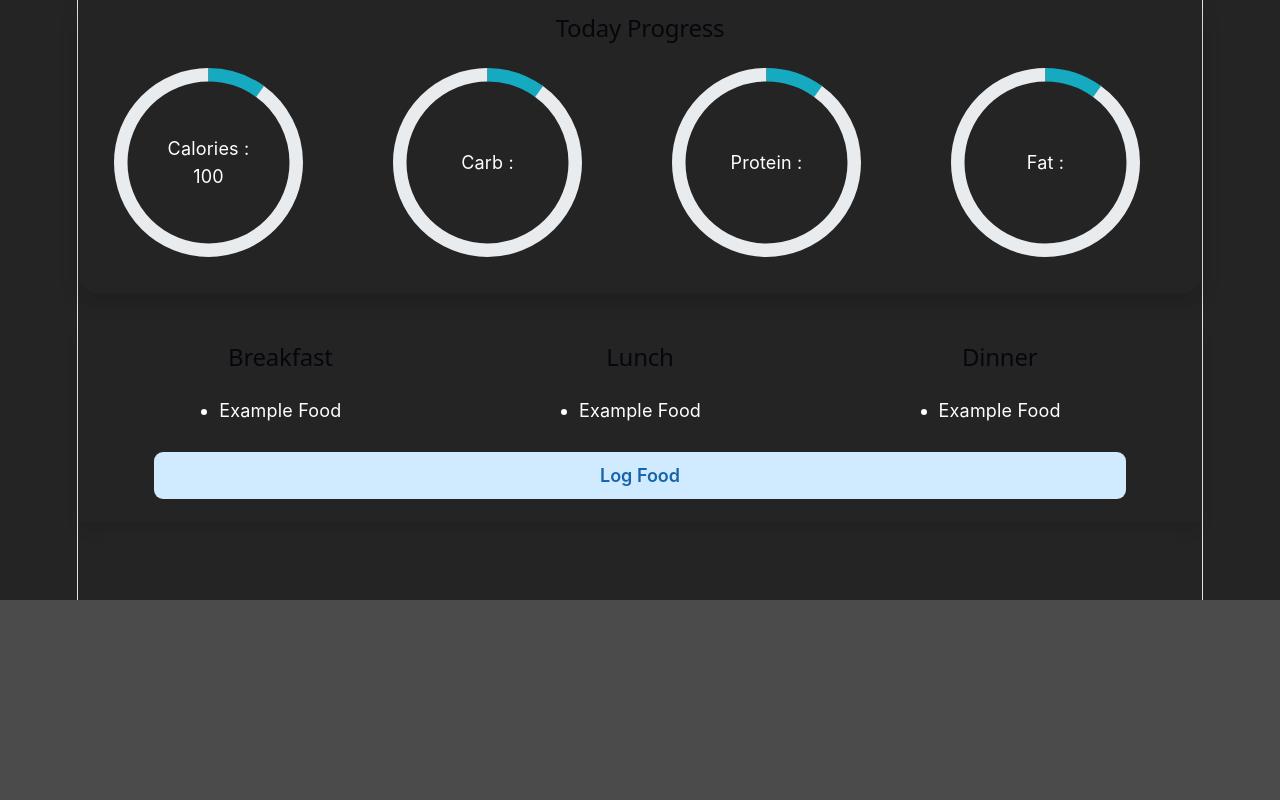
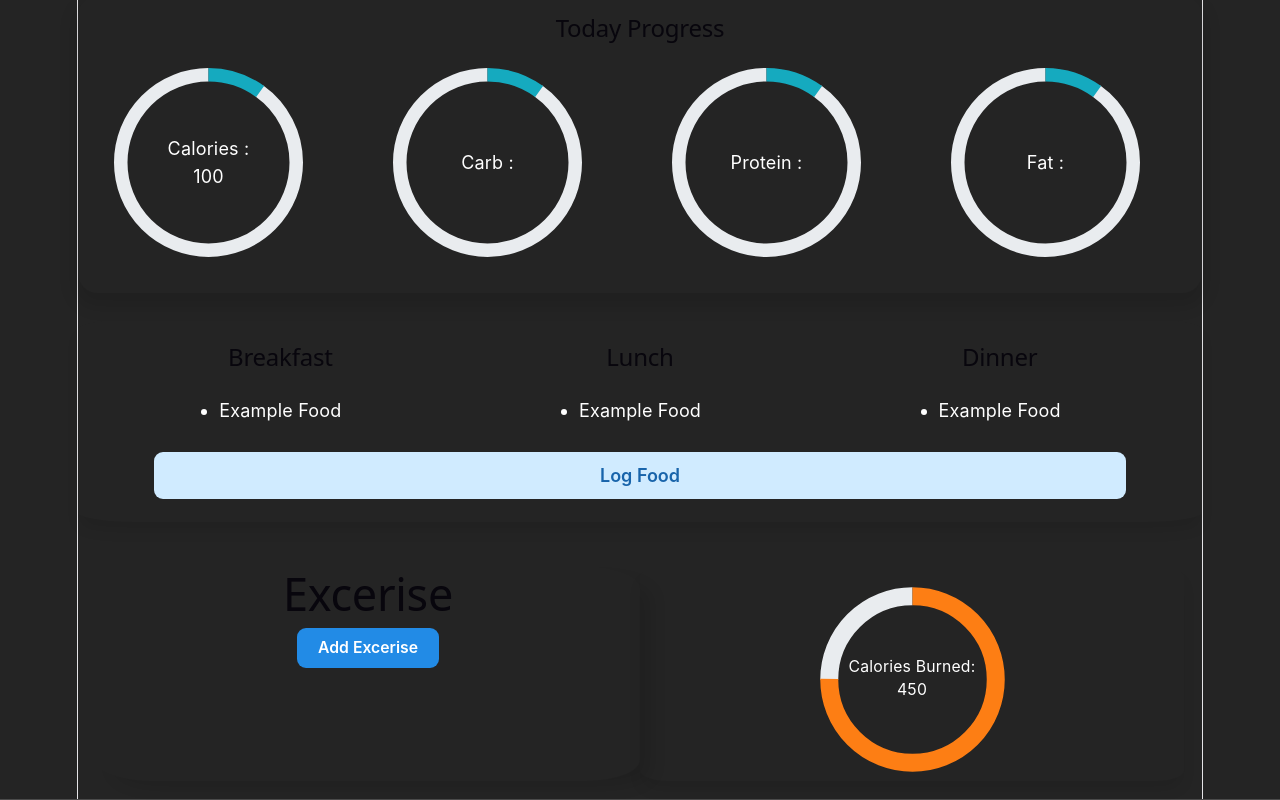
Before and after one commit to Neco-arch/Marcoapp, a React app in the folder frontend/: page / in a window 1280 px wide. Shown: the part 200-1000 px from the top of the page. Before the commit the page ends 800 px from the top, so only its background shows below. Built offline with nearby package versions, Linux system fonts and the light colour scheme; the HTML template or start-up script is replaced by a standard one.

Commit message:
feat : add excerise ui

```diff
--- a/frontend/src/App.css
+++ b/frontend/src/App.css
@@ -40,6 +40,7 @@ p {
 }
 
 .LogFood {
+    border-radius: 5%;
     display: flex;
     flex-wrap: wrap;
     justify-content: space-around;
@@ -70,3 +71,22 @@ p {
 dialog {
     padding: 1rem;
 }
+
+.Excerise_wrapper {
+    display: flex;
+    justify-content: space-between;
+    height: 250px;
+    padding: 1rem;
+}
+
+.Excerise {
+    flex-basis: 50%;
+}
+
+.Caloriesring {
+    display: flex;
+    justify-content: center;
+    flex-basis: 50%;
+    box-shadow: rgba(0, 0, 0, 0.1) 0 10px 15px -3px;
+    border-radius: 5%;
+}
--- a/frontend/src/App.jsx
+++ b/frontend/src/App.jsx
@@ -1,12 +1,14 @@
 import './App.css'
-import { useState } from 'react'
+
+// Components
 import Progressring from './components/Progress.jsx'
 import LogFood from './components/Logfood.jsx'
+import CaloriesUI from './components/Caloriescounting.jsx'
+import ExceriseUI from './components/Logexcerise.jsx'
 
 
 
 function App() {
-
   return (
     <>
     <div>
@@ -21,14 +23,13 @@ function App() {
       </div>
       </div>
         <LogFood></LogFood>
-        <div>
-
+        <div className='Excerise_wrapper'>
+          <ExceriseUI></ExceriseUI>
+          <CaloriesUI></CaloriesUI>
         </div>
     </div>
     </>
   )
-
-
 }
 
 export default App
--- a/frontend/src/components/Caloriescounting.jsx
+++ b/frontend/src/components/Caloriescounting.jsx
@@ -1,3 +1,22 @@
-export default function CaloriesRing() {
+import { RingProgress, Text } from '@mantine/core';
 
+export default function CaloriesUI() {
+  const calories = 450;
+  const goal = 600;
+  const percentage = Math.round((calories / goal) * 100);
+
+  return (
+    <div className='Caloriesring'>
+      <RingProgress
+        size={200}
+        thickness={16}
+        sections={[{ value: percentage, color: 'orange' }]}
+        label={
+          <Text size="sm" ta="center">
+            Calories Burned: {calories}
+          </Text>
+        }
+      />
+    </div>
+  );
 }
--- /dev/null
+++ b/frontend/src/components/Logexcerise.css
@@ -0,0 +1,4 @@
+.Excerise {
+    border-radius: 10%;
+    box-shadow: rgba(0, 0, 0, 0.1) 15px 10px 15px -3px;
+}
--- a/frontend/src/components/Logexcerise.jsx
+++ b/frontend/src/components/Logexcerise.jsx
@@ -1,3 +1,55 @@
+import './Logexcerise.css'
+import { useState } from 'react';
+import { Dialog, Group, Button, TextInput, Text, Select } from '@mantine/core';
+import { useDisclosure } from '@mantine/hooks';
+
+
 export default function ExceriseUI() {
+    const [opened, { toggle, close }] = useDisclosure(false);
 
+    const [Formdata , Setformdata] = useState({
+        'Exerisename' : null ,
+        'CaloriesBurn' : null
+    })
+
+    return (<>
+    <div className='Excerise'>
+        <h2 style={{fontSize : '2.5rem'}}>Excerise</h2>
+        <Button onClick={toggle}>Add Excerise</Button>
+    </div>
+
+    <Dialog
+    opened ={opened}
+    withBorder
+    withCloseButton
+    onClose={close}
+    size="lg"
+    style={{
+          position: 'fixed',
+          top: '40%',
+          left: '37%',
+          transform: 'translate(-50%, -50%)',
+        }}
+    >
+    <Text size="sm" mb="xs" fw={500}  style={{fontSize : '1.3rem'}} className='DialogText'>
+        Add your excerise
+    </Text>
+
+    <Group>
+        <div>
+            <label>Excerise name : </label><TextInput placeholder="e.g Running , Cycling"  />
+        </div>
+
+        <div>
+            <label>Burned calories  : </label><TextInput placeholder="e.g 200 , 300cal"  />
+        </div>
+    </Group>
+
+    <Group className='Submit_button'>
+            <Button onClick={close}>Add meal</Button>
+        </Group>
+
+
+    </Dialog>
+    </>)
 }
--- a/frontend/src/components/Logfooddialog.jsx
+++ b/frontend/src/components/Logfooddialog.jsx
@@ -12,11 +12,11 @@ export default function FoodDialog({ opened, toggle, close }) {
         style={{
           position: 'fixed',
           top: '20%',
-          left: '40%',
+          left: '35%',
           transform: 'translate(-50%, -50%)',
         }}
       >
-        <Text size="sm" mb="xs" fw={500}  className='DialogText'>
+        <Text size="sm" mb="xs" fw={500}  style={{fontSize : '1.3rem'}} className='DialogText'>
             Add your meal
         </Text>
 
--- a/frontend/src/components/Progress.jsx
+++ b/frontend/src/components/Progress.jsx
@@ -1,4 +1,4 @@
-import { RingProgress, Text } from '@mantine/core';
+import { RingProgress , Text } from '@mantine/core';
 import '@mantine/core/styles.css';
 
 export default function Progress({ Calories, Protein, Carb, Fat }) {
```
Also changed, not shown: 1 other file (tests, documents, lock files or other folders).
